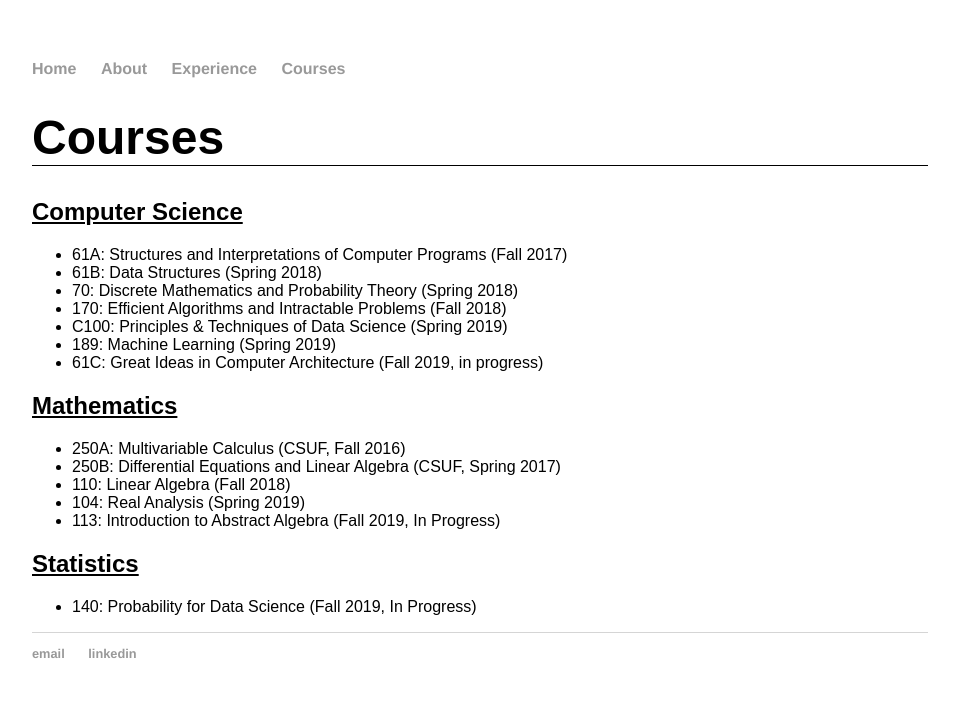
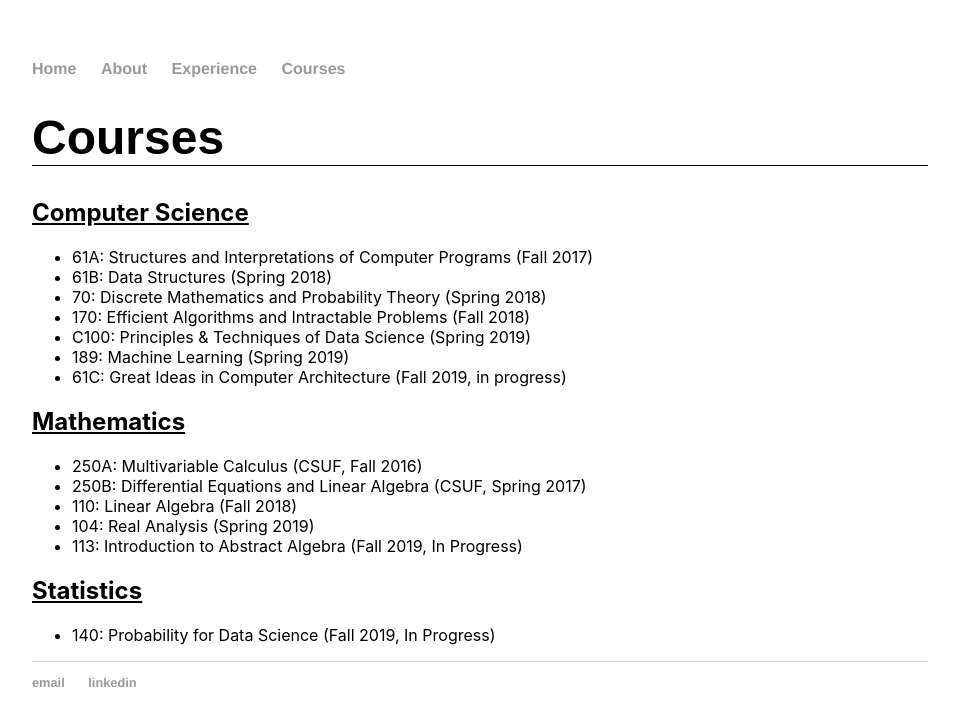
Before and after one commit to rahulj2409/rahulj2409.github.io, a Jekyll site: the page built from Courses.html, in a window 1280 px wide. Shown: the top 726 px of the page, without its empty margins (160-1119 px from the left). Built offline with Jekyll 4.4.1, drawn with Linux system fonts in a browser that asks for light colours.

Commit message:
Font change

```diff
--- a/Courses.html
+++ b/Courses.html
@@ -9,8 +9,8 @@ title: Rahul Jain
 
 
 
-		<h2> <u> <font face='arial'> Computer Science </u> </h2>
-		<ul> <font face='sans-serif'>
+		<h2> <u> <font face='-apple-system'> Computer Science </u> </h2>
+		<ul> <font face='-apple-system'>
 			<li> 61A: Structures and Interpretations of Computer Programs (Fall 2017) </li>
 			<li> 61B: Data Structures (Spring 2018) </li>
 			<li> 70: Discrete Mathematics and Probability Theory (Spring 2018) </li>
@@ -19,8 +19,8 @@ title: Rahul Jain
 			<li> 189: Machine Learning (Spring 2019) </li>
 			<li> 61C: Great Ideas in Computer Architecture (Fall 2019, in progress) </li>
 		 </ul>
-		<h2> <u> <font face='arial'> Mathematics </u> </h2>
-			<ul> <font face='sans-serif'>
+		<h2> <u> <font face='-apple-system'> Mathematics </u> </h2>
+			<ul> <font face='-apple-system'>
 				<li> 250A: Multivariable Calculus (CSUF, Fall 2016) </li>
 				<li> 250B: Differential Equations and Linear Algebra (CSUF, Spring 2017) </li>
 				<li>
@@ -31,8 +31,8 @@ title: Rahul Jain
 			</ul>
 
 
-		<h2> <u> <font face='arial'> Statistics </u> </h2>
-			<ul> <font face='sans-serif'>
+		<h2> <u> <font face='-apple-system'> Statistics </u> </h2>
+			<ul> <font face='-apple-system'>
 				<li> 140: Probability for Data Science (Fall 2019, In Progress)
 			</ul>
 	</header>
```
